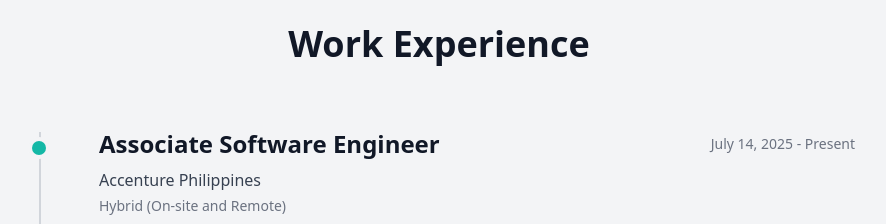
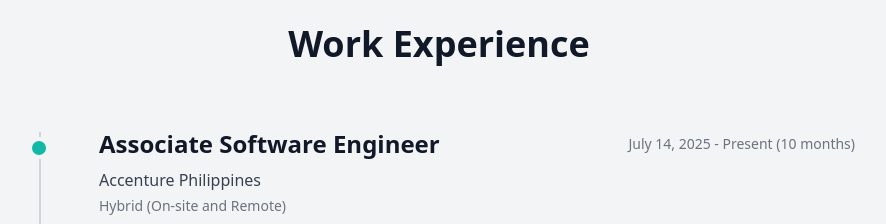
Before and after one commit to DWIX23/portfolio, a React (Vite) app: page / in a window 1280 px wide. Shown: the part 4480-4704 px from the top of the page, without its empty margins (201-1087 px from the left). Built offline with nearby package versions, Linux system fonts and the light colour scheme.

Commit message:
date added to new experience

```diff
--- a/src/components/Experience.jsx
+++ b/src/components/Experience.jsx
@@ -1,18 +1,45 @@
 import { useInView } from 'react-intersection-observer';
 import ExperienceItem from '../hooks/ExperienceItem';
+
+// --- Calculate Work Experience ---
+const getExperienceDuration = (startDate) => {
+  const today = new Date();
+
+  let years = today.getFullYear() - startDate.getFullYear();
+  let months = today.getMonth() - startDate.getMonth();
+
+  if (months < 0) {
+    years--;
+    months += 12;
+  }
+
+  const duration = [];
+
+  if (years > 0) {
+    duration.push(`${years} ${years === 1 ? 'year' : 'years'}`);
+  }
+
+  if (months > 0) {
+    duration.push(`${months} ${months === 1 ? 'month' : 'months'}`);
+  }
+
+  return duration.length > 0
+    ? duration.join(' ')
+    : 'Less than a month';
+};
 
 // --- Experience Data ---
 const experienceData = [
   {
     company: "Accenture Philippines",
     title: "Associate Software Engineer",
-    dates: "July 14, 2025 - Present",
+    dates: `July 14, 2025 - Present (${getExperienceDuration(new Date(2025, 6, 14))})`,
     location: "Hybrid (On-site and Remote)",
-    responsibilities: [
-      "SAP Integrated Business Planning (IBP) for a global client.",
-      "SAP ECC, APO, and CIDS Maintenance and Support for a global client.",
-      "SAP Bench Sublead",
-    ],
+      responsibilities: [
+        "SAP Integrated Business Planning (IBP) for a global client.",
+        "SAP ECC, APO, and CIDS Maintenance and Support for a global client.",
+        "SAP Bench Sublead",
+      ],
   },
   {
     company: "Nexus Cloud IT Solutions",
@@ -49,6 +76,55 @@ const experienceData = [
     ],
   },
 ];
+
+// --- Experience Data ---
+// const experienceData = [
+//   {
+//     company: "Accenture Philippines",
+//     title: "Associate Software Engineer",
+//     dates: 'July 14, 2025 - Present (${getExperienceDuration(new Date(2026, 6, 1))})',
+//     location: "Hybrid (On-site and Remote)",
+//     responsibilities: [
+//       "SAP Integrated Business Planning (IBP) for a global client.",
+//       "SAP ECC, APO, and CIDS Maintenance and Support for a global client.",
+//       "SAP Bench Sublead",
+//     ],
+//   },
+//   {
+//     company: "Nexus Cloud IT Solutions",
+//     title: "Web Developer and Client support Intern",
+//     dates: "Feb 2025 - Mar 2025",
+//     location: "On-site",
+//     responsibilities: [
+//       "Enhanced company website functionality using React, Node.js, JavaScript, and MySQL.",
+//       "Developed interactive Information and Enrollment Management System with dynamic forms.",
+//       "Managed database operations, including data retrieval and report generation.",
+//       "Assisted clients with networking tasks and troubleshooting.",
+//     ],
+//   },
+//   {
+//     company: "Department of Labor and Employment | Municipality of Angono",
+//     title: "Encoder and document checker at Department of Interior and Local Government Office (SPES)",
+//     dates: "Apr 2024 - May 2024",
+//     location: "Onsite",
+//     responsibilities: [
+//       "Encoded and verified documents related to Seal of Good Local Governance for Barangay.",
+//       "Visited and inspected barangay premises and collected documents.",
+//       "Assisted barangay secretaries with their reports for Seal of Good Local Governance.",
+//     ],
+//   },
+//   {
+//     company: "Department of Labor and Employment | Municipality of Angono",
+//     title: "Encoder and Customer Helper at Business Permit and Licensing Office (SPES)",
+//     dates: "Apr 2023 - May 2023",
+//     location: "Onsite",
+//     responsibilities: [
+//       "Encoded and verified documents related to applying or renewal of business permits of clients.",
+//       "Assisted clients with business permit applications and renewals process.",
+//       "Routed clients and documents to the appropriate department for further processing.",
+//     ],
+//   },
+// ];
 
 function Experience() {
   // Intersection observer options for the section title
```
